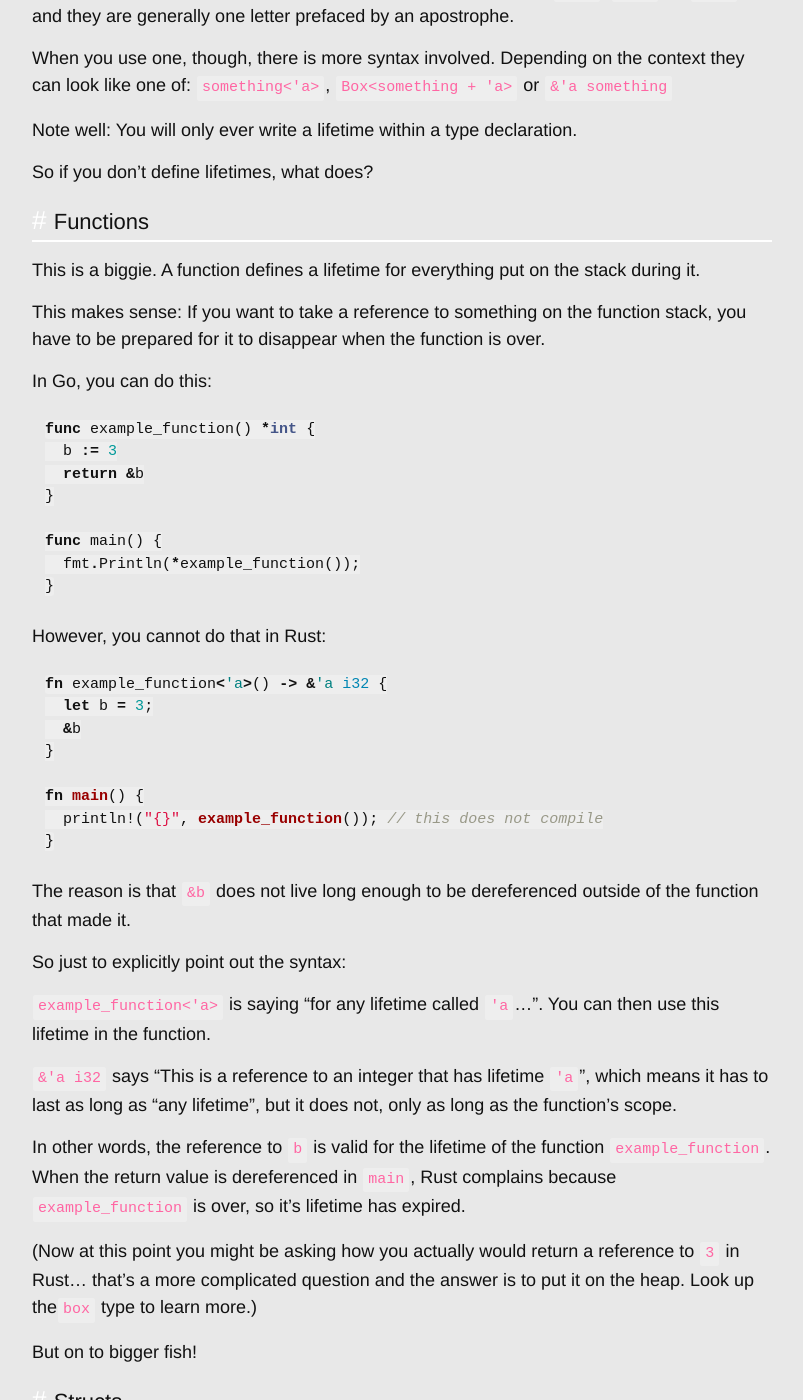
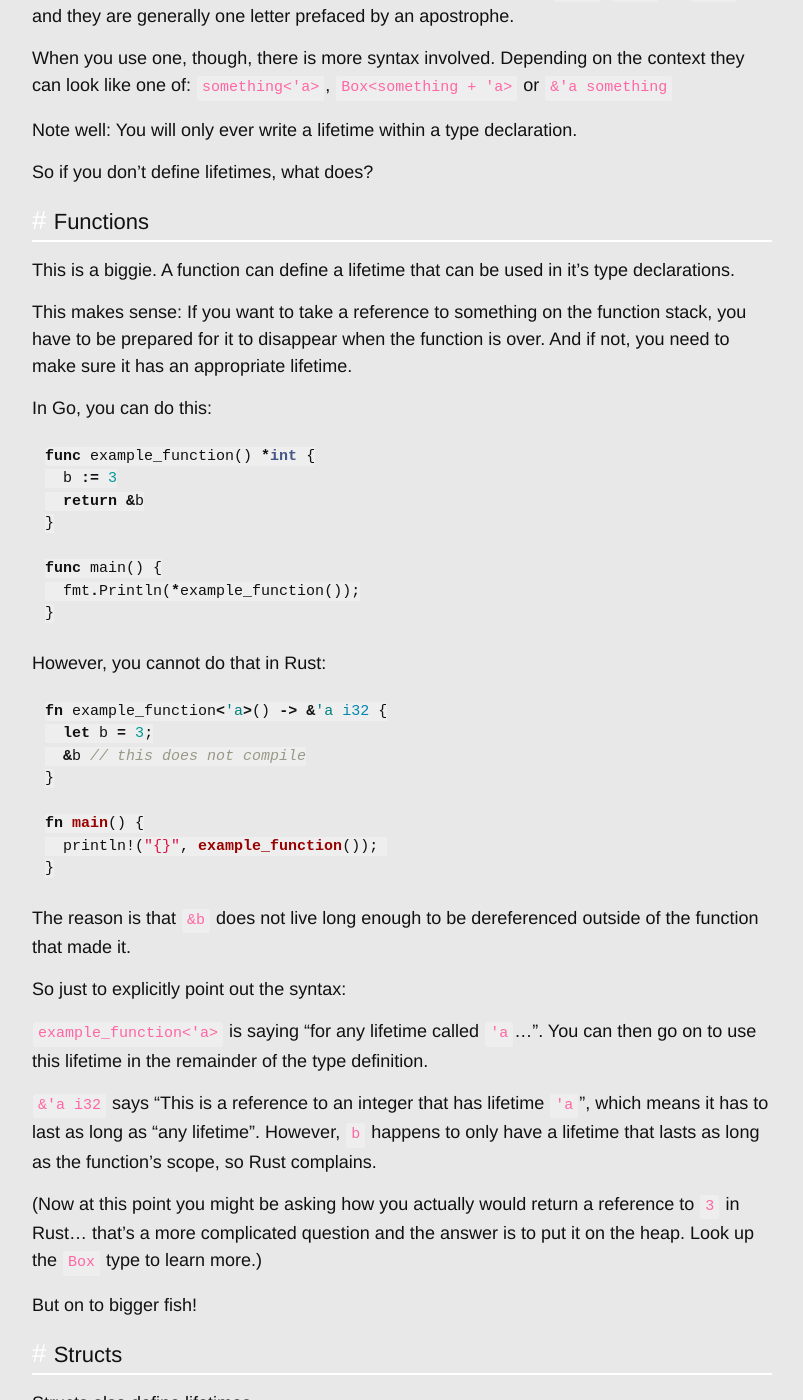
Before and after one commit to Charlesetc/charlesetc, a Jekyll site: the page built from _posts/2015-10-29-rust-lifetimes.markdown, in a window 1280 px wide and 1400 px high, scrolled down 1129 px. Shown: the whole window, without its empty margins (238-1041 px from the left). Built offline with Jekyll 4.4.1, drawn with Linux system fonts in a browser that asks for light colours; Markdown is read by kramdown in place of the engine named in the settings; some of the changed text lies outside the part shown.

Commit message:
major update

````diff
--- a/_posts/2015-10-29-rust-lifetimes.markdown
+++ b/_posts/2015-10-29-rust-lifetimes.markdown
@@ -25,9 +25,9 @@
 
 Lifetimes fulfill two roles for Rust:
 
-1. To know when to deallocate objects
+1. To know when it's safe to dereference a pointer
 
-2. To know when it's safe to dereference a pointer
+2. To allow data to be shared safely
 
 Now, **you are not in charge of defining lifetimes.**
 
@@ -49,9 +49,9 @@
 
 # Functions
 
-This is a biggie. A function defines a lifetime for everything put on the stack during it.
+This is a biggie. A function can define a lifetime that can be used in it's type declarations.
 
-This makes sense: If you want to take a reference to something on the function stack, you have to be prepared for it to disappear when the function is over.
+This makes sense: If you want to take a reference to something on the function stack, you have to be prepared for it to disappear when the function is over. And if not, you need to make sure it has an appropriate lifetime.
 
 In Go, you can do this:
 
@@ -71,11 +71,11 @@
 ```rust
 fn example_function<'a>() -> &'a i32 {
   let b = 3;
-  &b
+  &b // this does not compile
 }
 
 fn main() {
-  println!("{}", example_function()); // this does not compile
+  println!("{}", example_function());
 }
 ```
 
@@ -83,16 +83,13 @@
 
 So just to explicitly point out the syntax:
 
-`example_function<'a>` is saying "for any lifetime called `'a`...". You can then use this lifetime in the function.
+`example_function<'a>` is saying "for any lifetime called `'a`...". You can then go on to use this lifetime in the remainder of the type definition.
 
 `&'a i32` says "This is a reference to an integer that has lifetime `'a`",
-which means it has to last as long as "any lifetime", but it does not, only as long as the function's scope.
-
-In other words, the reference to `b` is valid for the lifetime of the function `example_function`.
-When the return value is dereferenced in `main`, Rust complains because `example_function` is over, so it's lifetime has expired.
+which means it has to last as long as "any lifetime". However, `b` happens to only have a lifetime that lasts as long as the function's scope, so Rust complains.
 
 (Now at this point you might be asking how you actually would return a reference to `3` in Rust...
-that's a more complicated question and the answer is to put it on the heap. Look up the`box` type to learn more.)
+that's a more complicated question and the answer is to put it on the heap. Look up the `Box` type to learn more.)
 
 But on to bigger fish!
 
@@ -146,13 +143,13 @@
 }
 ```
 
-You'll notice that nothing here has changed but the types. But now Rust has pronounced your code safe &mdash; Hurray!
+You'll notice that not much here has changed. But now Rust has pronounced your code safe &mdash; Hurray!
 
 Here are the changes:
 
 1. `Sheep<'c>` instead of `Sheep`
 
-    This is not doing anything concrete. It's just giving a name to the lifetime that Sheep structs can last for.
+  This is making a parameter for the struct in Rust &mdash; It's lifetime might have to depend on the lifetimes of its fields, so now you are able to say how and which ones. (Note: you can do things like `Sheep<'c, 'd>` if you need more than one lifetime.)
 
 2. `age: &'c i32` instead of `age: &i32`
 
@@ -160,8 +157,7 @@
 
 This is **insanely** impressive.
 With these small additions, Rust will now tell you if there is any chance of you having invalid data,
-even across threads.
-AND it will free all the memory safely.
+even across threads. AND all of this happens at compile time without affecting the efficiency of your code.
 
 # Implementations
 
````
Also changed, not shown: other parts of _posts/2015-10-29-rust-lifetimes.markdown (+1 -1 lines).
